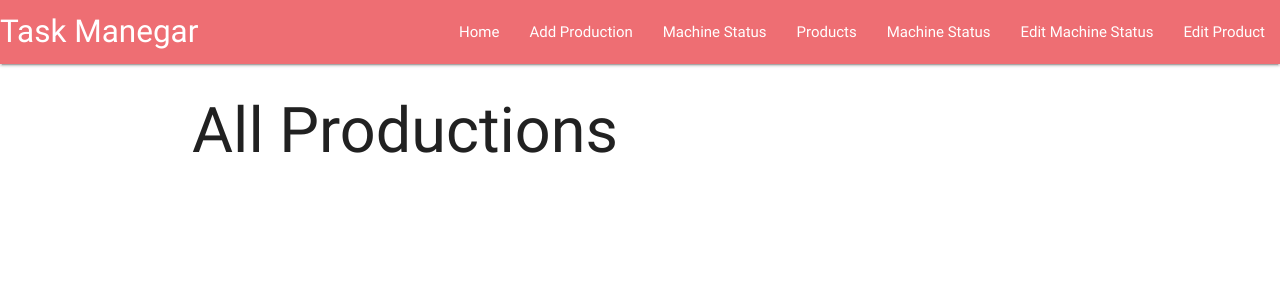
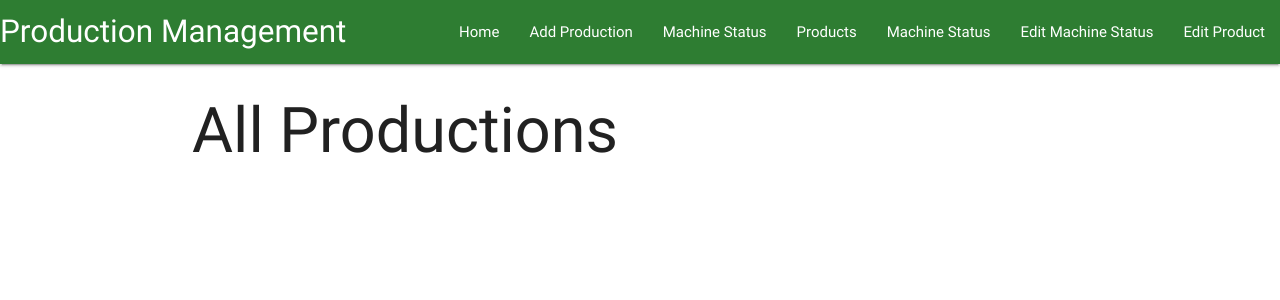
Before and after one commit to ninos77/Production-Management, a Flask app: page / in a window 1280 px wide. Shown: the top 300 px of the page. Run offline with Flask 2, Linux system fonts and the light colour scheme; some libraries are stand-ins or nearby versions.

Commit message:
change color of navbar

```diff
--- a/templates/base.html
+++ b/templates/base.html
@@ -5,13 +5,13 @@
     <meta name="viewport" content="width=device-width, initial-scale=1.0">
     <link href="https://fonts.googleapis.com/icon?family=Material+Icons" rel="stylesheet">
     <link rel="stylesheet"  href="https://cdnjs.cloudflare.com/ajax/libs/materialize/0.100.2/css/materialize.min.css">
-    <title>Document</title>
+    <title>Production Management</title>
 </head>
 <body>
 <div>
   <nav>
-    <div class="nav-wrapper">
-      <a href="#" class="brand-logo">Task Manegar</a>
+    <div class="nav-wrapper green darken-3">
+      <a href="#" class="brand-logo">Production Management</a>
       <ul id="nav-mobile" class="right hide-on-med-and-down">
         <li ><a href="#">Home</a></li>
         <li ><a href="#">Add Production</a></li>
```
